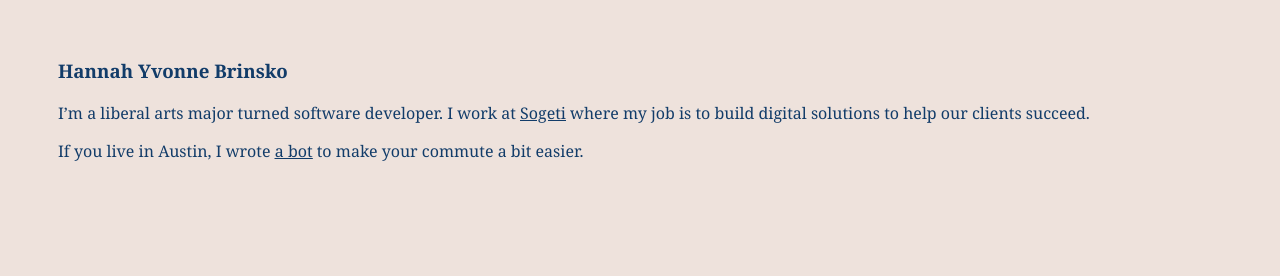
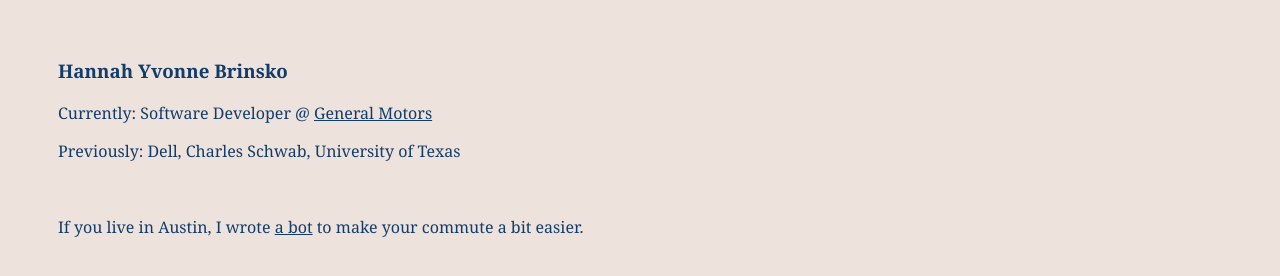
Before and after one commit to hbrinsko/hbrinsko.github.io, a plain HTML site: page index.html in a window 1280 px wide. Shown: the top 276 px of the page. Drawn offline with Linux system fonts and the light colour scheme.

Commit message:
new job who dis

```diff
--- a/index.html
+++ b/index.html
@@ -12,8 +12,10 @@
 <body>
     <div class="container">
         <h3>Hannah Yvonne Brinsko</h3>
-        <p>I’m a liberal arts major turned software developer. I work at <a href="https://www.us.sogeti.com/" target="_blank"><u>Sogeti</u></a> where my job is to build digital solutions to help our clients succeed.</p>
-        <p>If you live in Austin, I wrote <a href="https://github.com/hbrinsko/mopac-calculator" target="_blank"><u>a bot</u></a> to make your commute a bit easier.</p>
+        <p>Currently: Software Developer @ <a href="https://www.gm.com/" target="_blank">General Motors </a></p>
+        <p>Previously: Dell, Charles Schwab, University of Texas </p>
+        <br>
+        <p>If you live in Austin, I wrote <a href="https://github.com/hbrinsko/mopac-calculator" target="_blank">a bot</a> to make your commute a bit easier.</p>
     </div>
 </body>
 
```
